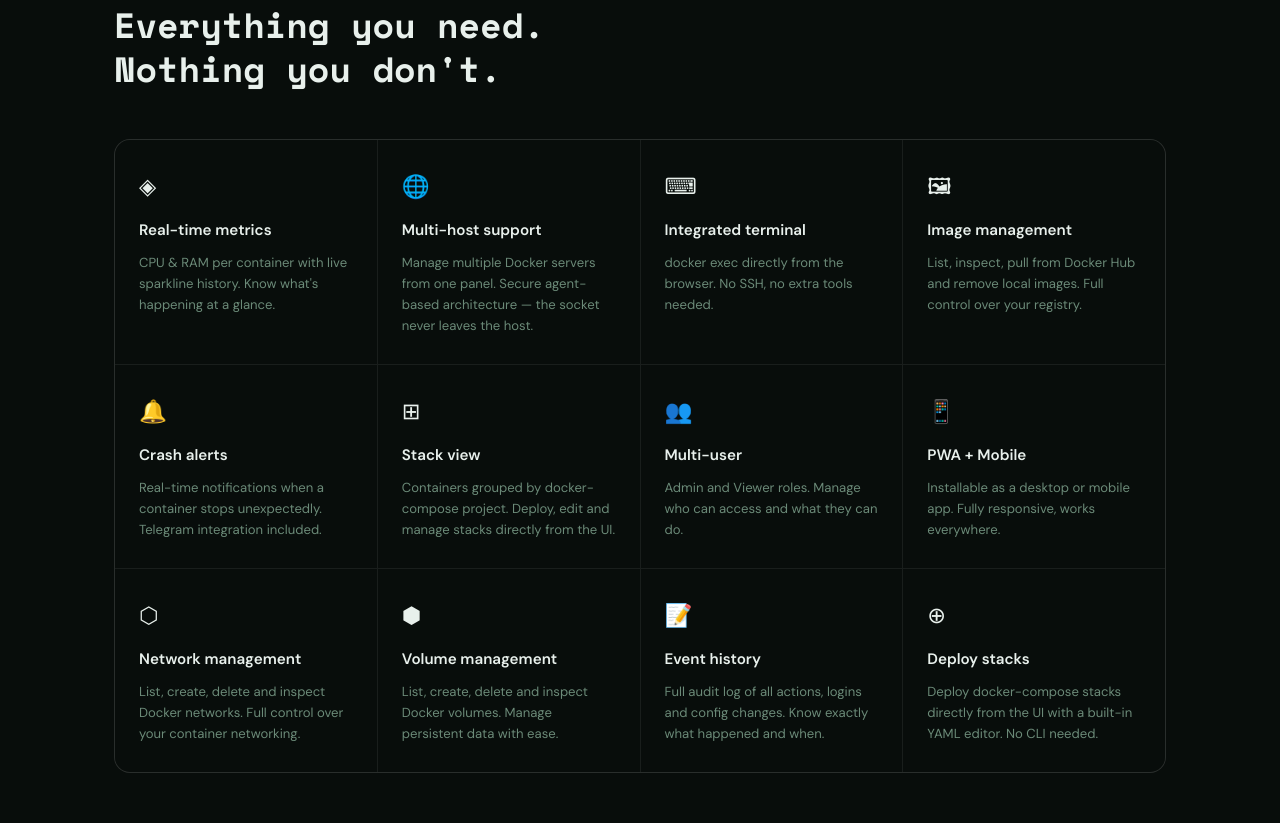
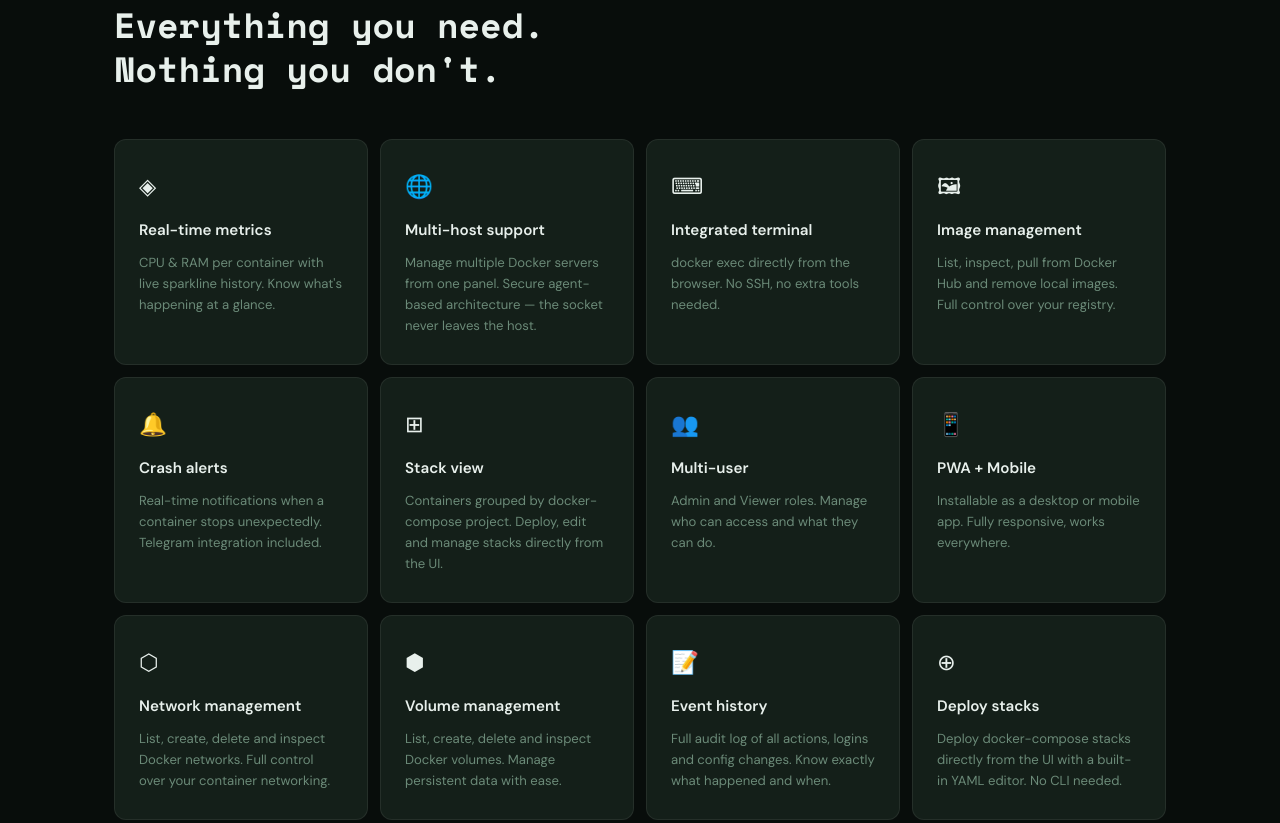
Before and after one commit to Alvarito1983/nexus-web, a plain HTML site: page index.html in a window 1280 px wide. Shown: the part 1996-2819 px from the top of the page. Drawn offline with nearby package versions, Linux system fonts and the light colour scheme.

Commit message:
fix: feature cards individual border-radius

```diff
--- a/style.css
+++ b/style.css
@@ -445,20 +445,18 @@ body {
 .features-grid {
   display: grid;
   grid-template-columns: repeat(4, 1fr);
-  gap: 1px;
-  background: var(--border);
-  border: 1px solid var(--border);
-  border-radius: 16px;
-  overflow: hidden;
+  gap: 12px;
 }
 
 .feature-card {
-  background: var(--bg);
+  background: var(--surface);
+  border: 1px solid var(--border);
+  border-radius: 12px;
   padding: 28px 24px;
-  transition: background 0.2s;
+  transition: background 0.2s, border-color 0.2s;
 }
 
-.feature-card:hover { background: var(--surface); }
+.feature-card:hover { background: var(--bg3); border-color: var(--green-border); }
 
 .feature-icon {
   font-size: 1.4em;
```
